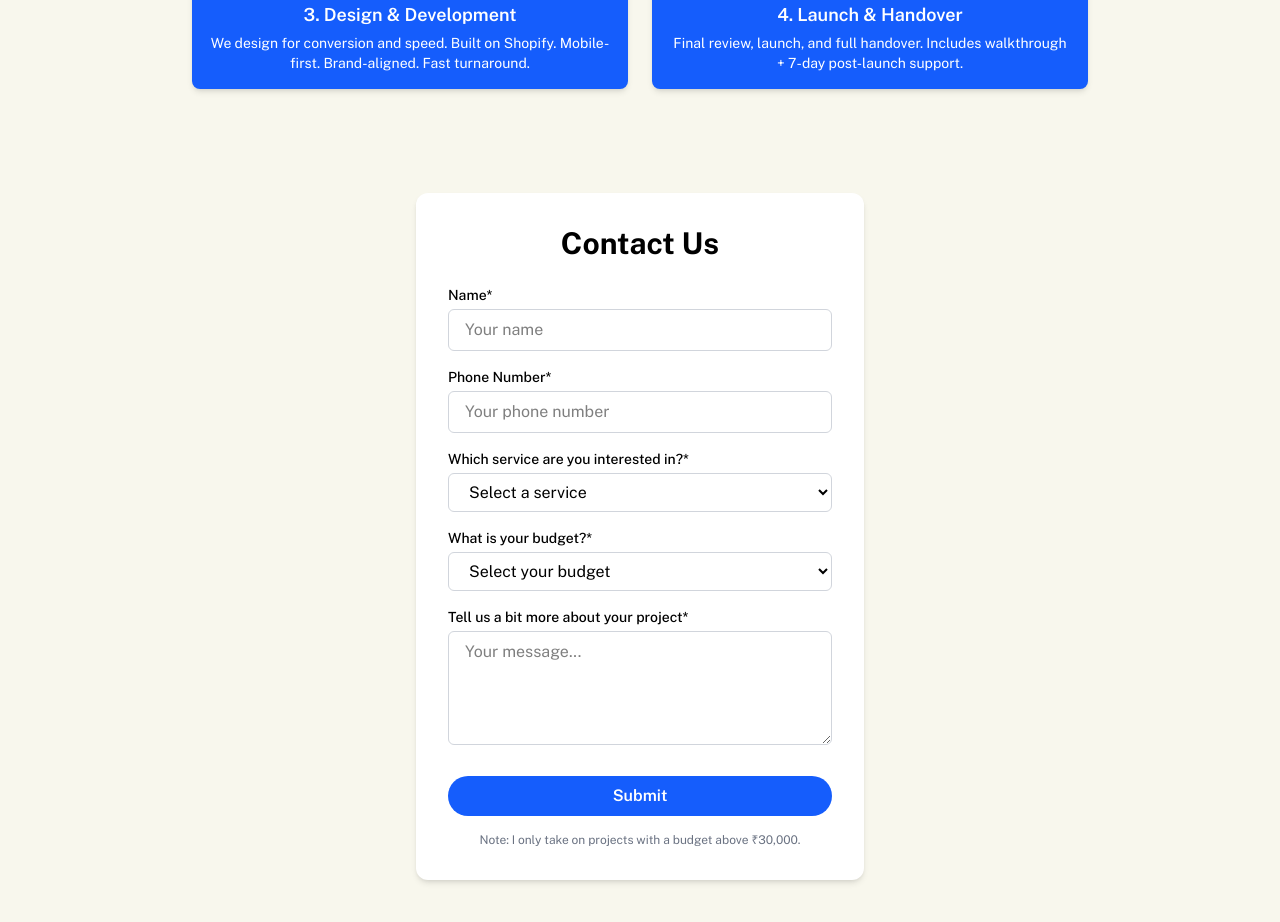
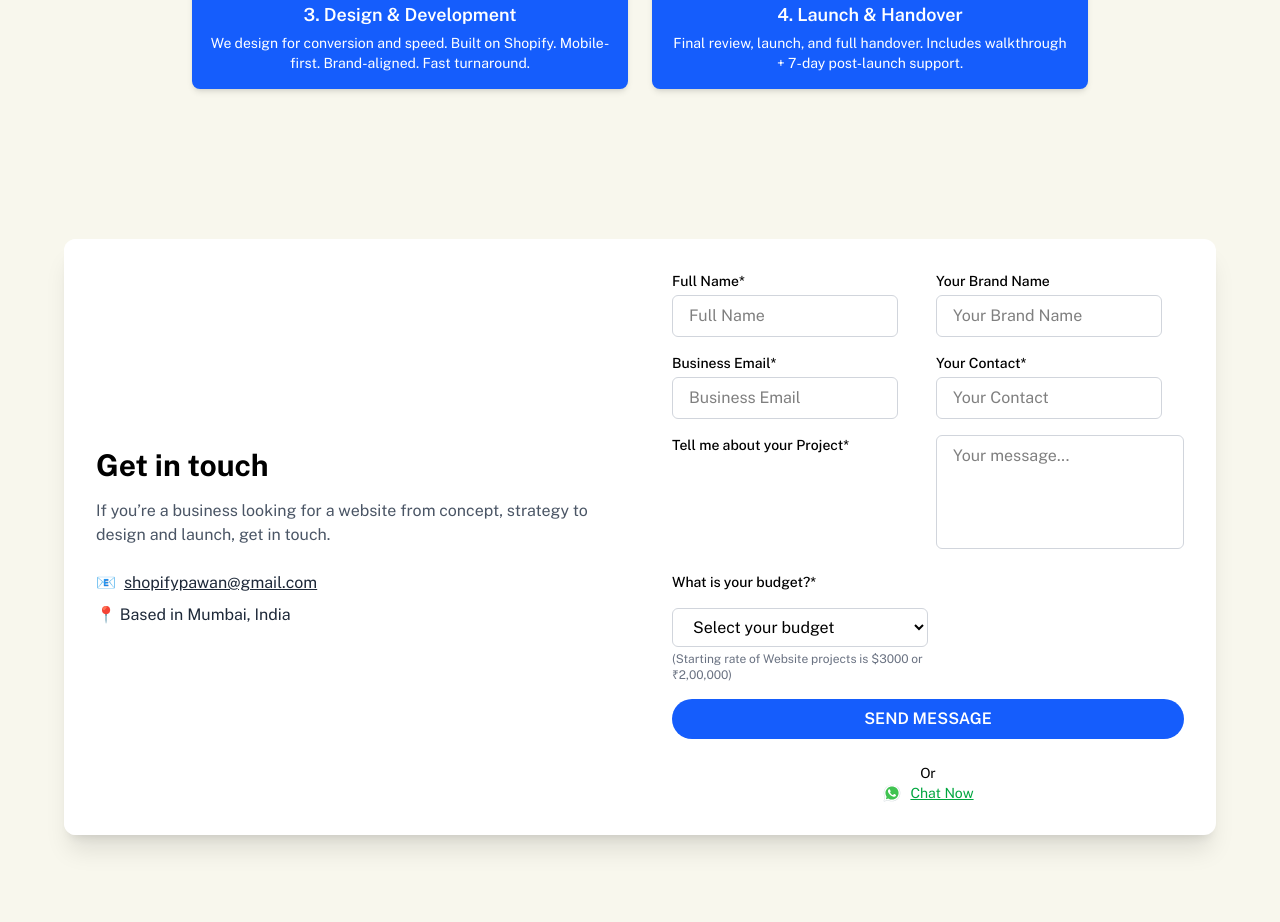
Before and after one commit to neerajk001/pawan-portfolio, a Next.js app: page / in a window 1280 px wide. Shown: the part 1500-2422 px from the top of the page. Built offline with nearby package versions, Linux system fonts and the light colour scheme.

Commit message:
contact changes

```diff
--- a/src/app/globals.css
+++ b/src/app/globals.css
@@ -19,3 +19,7 @@ html {
   -ms-overflow-style: none;
   scrollbar-width: none;
 }
+
+.input {
+  @apply border border-gray-300 px-4 py-2 rounded-md focus:outline-none focus:ring-2 focus:ring-blue-500;
+}
--- a/src/components/ContactForm.jsx
+++ b/src/components/ContactForm.jsx
@@ -1,111 +1,118 @@
 "use client"
 
-import React from 'react'
+import React from "react"
 
 function ContactForm() {
   return (
-    <div id='contact' className="min-h-screen  flex items-center justify-center px-4 py-10">
+    <div id="contact" className="min-h-screen flex items-center justify-center px-4 py-10 ">
+      <div className="flex flex-col lg:flex-row w-full max-w-6xl bg-white shadow-xl rounded-xl overflow-hidden">
+
+        {/* LEFT PANEL */}
+        <div className="lg:w-1/2 p-8 bg-white flex flex-col justify-center">
+          <h2 className="text-3xl font-bold text-black mb-4">Get in touch</h2>
+          <p className="text-gray-600 mb-6">
+            If you’re a business looking for a website from concept, strategy to design and launch, get in touch.
+          </p>
+          <div className="text-gray-800 space-y-2">
+            <p className="flex items-center gap-2">📧 <a href="mailto:shopifypawan@gmail.com" className="underline">shopifypawan@gmail.com</a></p>
+            <p className="flex items-center gap-2">📍 Based in Mumbai, India</p>
+          </div>
+        </div>
+
+        {/* RIGHT PANEL */}
         <form
           action="https://formsubmit.co/shopifypawan@gmail.com"
           method="POST"
-        className="bg-white p-8 rounded-xl shadow-md max-w-md w-full"
+          className="lg:w-1/2 p-8 space-y-4 w-full"
         >
-        <h2 className="text-3xl font-bold mb-6 text-center">Contact Us</h2>
-
-        {/* FormSubmit Hidden Inputs */}
+          {/* Hidden Inputs */}
           <input type="hidden" name="_captcha" value="false" />
           <input type="hidden" name="_next" value="https://www.pawangiri.design/thank-you" />
 
-        {/* Name */}
-        <div className="mb-4">
-          <label className="block text-sm font-medium mb-1">Name*</label>
-          <input
-            type="text"
-            name="name"
-            placeholder="Your name"
+          {/* ROW 1: Full Name & Brand Name */}
+          <div className="flex flex-col lg:flex-row gap-4">
+            <div className="w-full">
+              <label className="text-sm font-medium block mb-1">Full Name*</label>
+              <input type="text" name="name" required placeholder="Full Name" className="input" />
+            </div>
+            <div className="w-full">
+              <label className="text-sm font-medium block mb-1">Your Brand Name</label>
+              <input type="text" name="brand" placeholder="Your Brand Name" className="input" />
+            </div>
+          </div>
+
+          {/* ROW 2: Email & Contact */}
+          <div className="flex flex-col lg:flex-row gap-4">
+            <div className="w-full">
+              <label className="text-sm font-medium block mb-1">Business Email*</label>
+              <input type="email" name="email" required placeholder="Business Email" className="input" />
+            </div>
+            <div className="w-full">
+              <label className="text-sm font-medium block mb-1">Your Contact*</label>
+              <input type="tel" name="phone" required pattern="[0-9]{10}" placeholder="Your Contact" className="input" />
+            </div>
+          </div>
+
+          {/* ROW 3: Project Description */}
+          <div className="flex flex-col lg:flex-row gap-4">
+            <div className="lg:w-1/2">
+              <label className="text-sm font-medium block">Tell me about your Project*</label>
+            </div>
+            <div className="lg:w-1/2">
+              <textarea
+                name="message"
+                rows={4}
                 required
-            className="w-full px-4 py-2 rounded-md border border-gray-300 focus:outline-none focus:ring-2 focus:ring-blue-500"
+                placeholder="Your message..."
+                className="input resize-none w-full"
               />
             </div>
-
-        {/* Email */}
-        {/* Phone Number */}
-<div className="mb-4">
-  <label className="block text-sm font-medium mb-1">Phone Number*</label>
-  <input
-    type="tel"
-    name="phone"
-    placeholder="Your phone number"
-    required
-    pattern="[0-9]{10}"
-    className="w-full px-4 py-2 rounded-md border border-gray-300 focus:outline-none focus:ring-2 focus:ring-blue-500"
-  />
           </div>
 
-
-        {/* Service */}
-        <div className="mb-4">
-          <label className="block text-sm font-medium mb-1">
-            Which service are you interested in?*
-          </label>
-          <select
-            name="service"
-            required
-            className="w-full px-4 py-2 rounded-md border border-gray-300 bg-white focus:outline-none focus:ring-2 focus:ring-blue-500"
-          >
-            <option value="">Select a service</option>
-            <option>Website Design</option>
-            <option>Website Redesign</option>
-            <option>Website Maintenance</option>
-            <option>Website Audit</option>
-          </select>
+          {/* ROW 4: Budget */}
+          <div className="flex flex-col  gap-4">
+            <div className="lg:w-full">
+              <label className="text-sm font-medium block">What is your budget?*</label>
             </div>
-
-        {/* Budget */}
-        <div className="mb-4">
-          <label className="block text-sm font-medium mb-1">What is your budget?*</label>
-          <select
-            name="budget"
-            required
-            className="w-full px-4 py-2 rounded-md border border-gray-300 bg-white focus:outline-none focus:ring-2 focus:ring-blue-500"
-          >
+            <div className="lg:w-1/2">
+              <select name="budget" required className="input bg-white w-full">
                 <option value="">Select your budget</option>
-
                 <option>₹30,000 – ₹50,000</option>
                 <option>₹50,000 – ₹1,00,000</option>
                 <option>Above ₹1,00,000</option>
               </select>
+              <p className="text-xs text-gray-500 mt-1">(Starting rate of Website projects is $3000 or ₹2,00,000)</p>
+            </div>
           </div>
 
-        {/* Message */}
-        <div className="mb-6">
-          <label className="block text-sm font-medium mb-1">
-            Tell us a bit more about your project*
-          </label>
-          <textarea
-            name="message"
-            rows="4"
-            required
-            placeholder="Your message..."
-            className="w-full px-4 py-2 rounded-md border border-gray-300 focus:outline-none focus:ring-2 focus:ring-blue-500"
-          ></textarea>
-        </div>
-
-        {/* Submit */}
+          {/* SUBMIT */}
           <button
             type="submit"
             className="w-full bg-blue-600 hover:bg-blue-700 text-white font-semibold py-2 rounded-full transition duration-300"
           >
-          Submit
+            SEND MESSAGE
           </button>
 
-        {/* Note */}
-        <p className="text-xs text-center text-gray-500 mt-4">
-          Note: I only take on projects with a budget above ₹30,000.
+          {/* Chat Note */}
+          <p className="text-center text-sm mt-2">
+            Or <a
+              href="https://wa.me/918149681890"
+              target="_blank"
+              rel="noopener noreferrer"
+              className="flex items-center justify-center gap-2 text-green-600 underline"
+            >
+              <img src="/whatsapp.svg" alt="WhatsApp" className="w-5 h-5" />
+              Chat Now
+            </a>
+
           </p>
         </form>
+      </div>
     </div>
   )
 }
 
 export default ContactForm
+
+
+//918149681890
```
Also changed, not shown: public/whatsapp.svg (added). Lines whose indentation alone changed are shown as unchanged.
